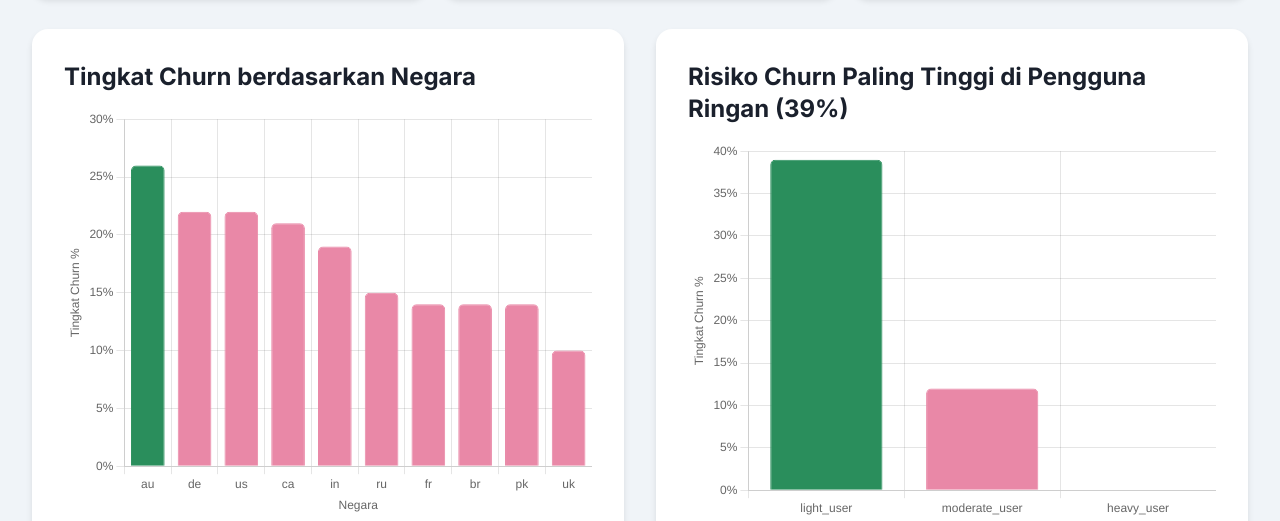
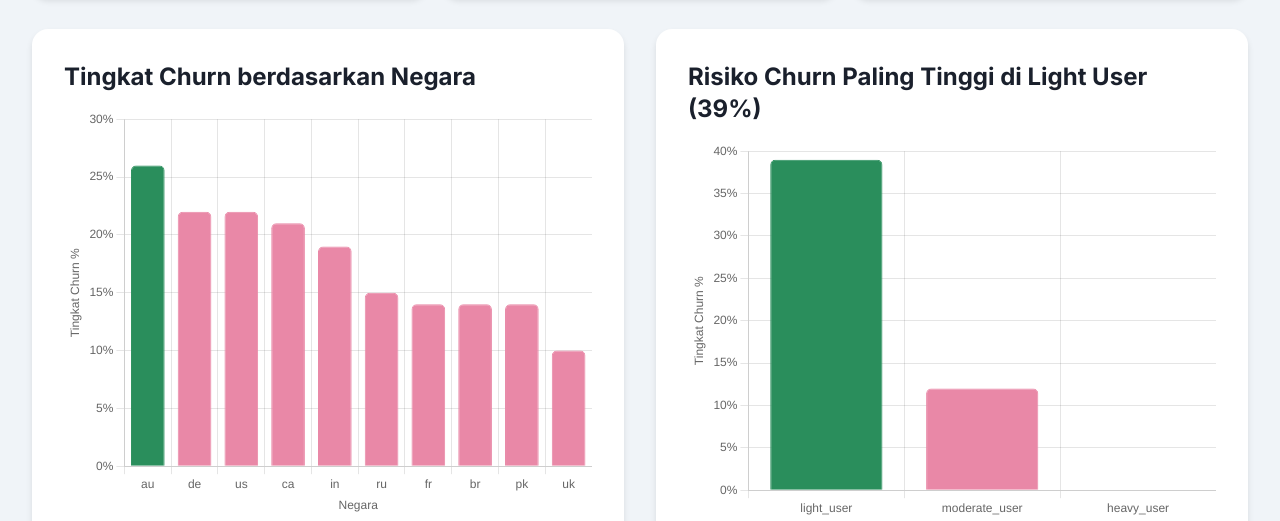
Before and after one commit to xxvlrapss/spotify-churn-dashboard, a plain HTML site: page index.html in a window 1280 px wide. Shown: the part 279-800 px from the top of the page. Drawn offline with nearby package versions, Linux system fonts and the light colour scheme.

Commit message:
Update index.html

```diff
--- a/index.html
+++ b/index.html
@@ -100,7 +100,7 @@
 
             <!-- Bar Chart 2: Churn by Activity Level -->
             <div class="container-card">
-                <h2 class="text-2xl heading mb-4">Risiko Churn Paling Tinggi di Pengguna Ringan (39%)</h2>
+                <h2 class="text-2xl heading mb-4">Risiko Churn Paling Tinggi di Light User (39%)</h2>
                 <div class="chart-container">
                     <canvas id="churnByActivity"></canvas>
                 </div>
```
